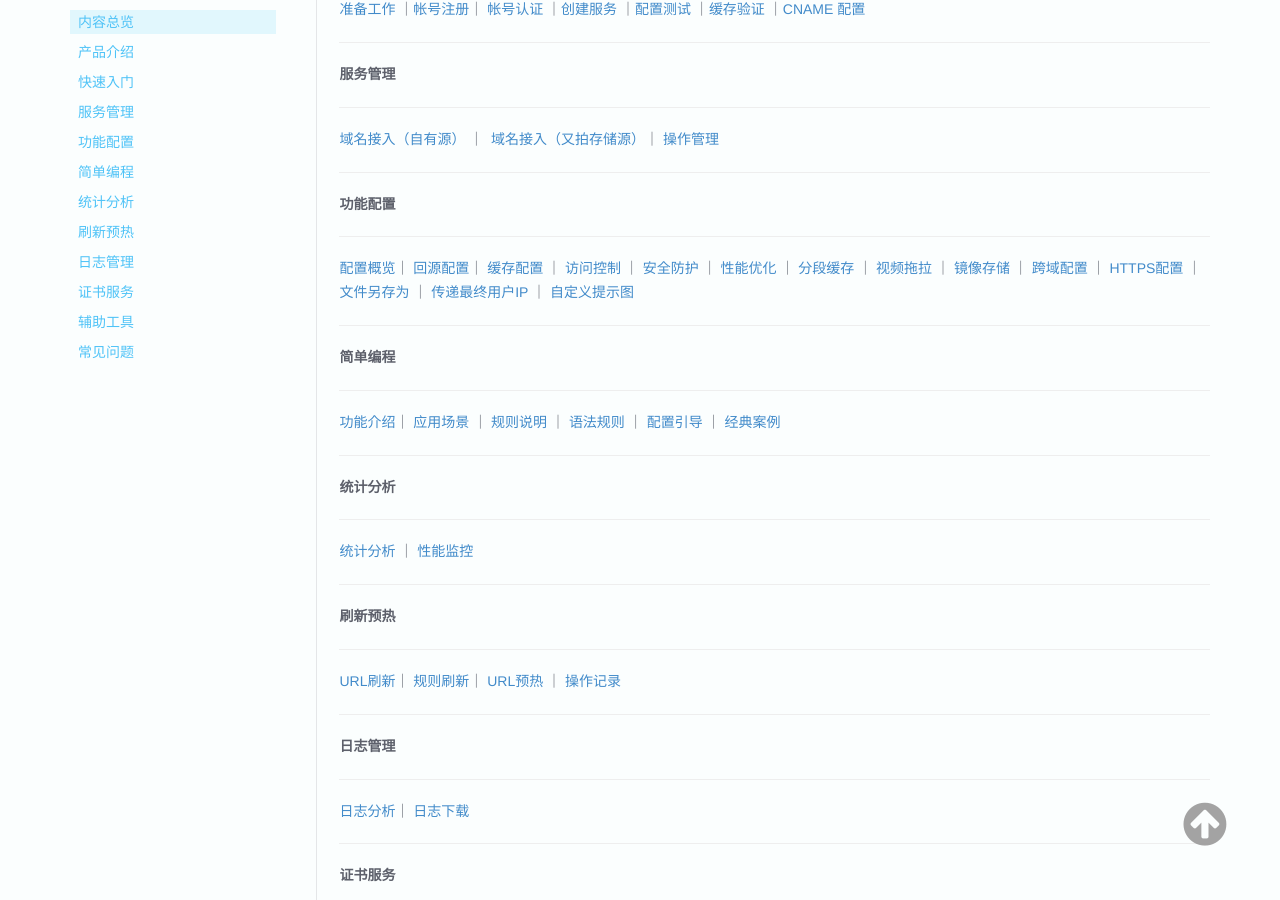
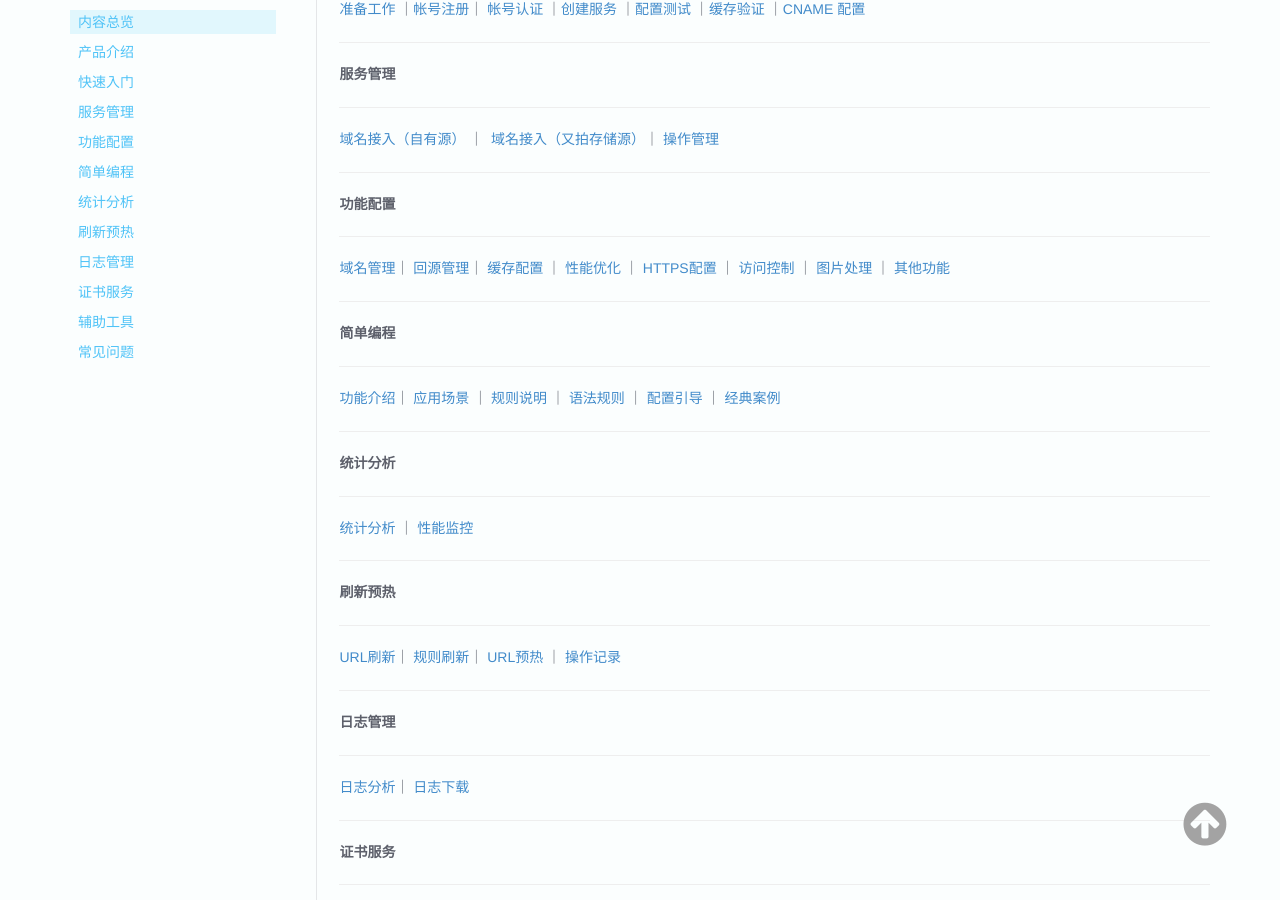
Before and after one commit to upyun/docs, an MkDocs documentation site: the page built from sources/cdn/index.md, in a window 1280 px wide and 900 px high, scrolled down 383 px. Built offline with MkDocs 1.6.1, drawn with Linux system fonts in a browser that asks for light colours; old or Windows-style settings are respelled for this version of MkDocs.

Commit message:
Update index.md

```diff
--- a/sources/cdn/index.md
+++ b/sources/cdn/index.md
@@ -25,7 +25,7 @@
 **功能配置**
 
 ----------
-[配置概览](https://docs.upyun.com/cdn/config/#1)｜ [回源配置](https://docs.upyun.com/cdn/config/#2)｜ [缓存配置](https://docs.upyun.com/cdn/config/#3) ｜ [访问控制](https://docs.upyun.com/cdn/config/#4) ｜ [安全防护](https://docs.upyun.com/cdn/config/#5) ｜ [性能优化](https://docs.upyun.com/cdn/config/#6) ｜ [分段缓存](https://docs.upyun.com/cdn/config/#7) ｜ [视频拖拉](https://docs.upyun.com/cdn/config/#8) ｜ [镜像存储](https://docs.upyun.com/cdn/config/#9) ｜ [跨域配置](https://docs.upyun.com/cdn/config/#10) ｜ [HTTPS配置](https://docs.upyun.com/cdn/config/#11-https) ｜ [文件另存为](https://docs.upyun.com/cdn/config/#121) ｜ [传递最终用户IP](https://docs.upyun.com/cdn/config/#122-ip) ｜ [自定义提示图](https://docs.upyun.com/cdn/config/#123)
+[域名管理](https://docs.upyun.com/cdn/config/#1)｜ [回源管理](https://docs.upyun.com/cdn/config/#2)｜ [缓存配置](https://docs.upyun.com/cdn/config/#3) ｜ [性能优化](https://docs.upyun.com/cdn/config/#4) ｜ [HTTPS配置](https://docs.upyun.com/cdn/config/#5) ｜ [访问控制](https://docs.upyun.com/cdn/config/#6) ｜ [图片处理](https://docs.upyun.com/cdn/config/#7) ｜ [其他功能](https://docs.upyun.com/cdn/config/#8)
 
 ----------
 
@@ -41,7 +41,7 @@
 
 ----------
 
-[统计分析](https://docs.upyun.com/cdn/analysis/#_1) ｜    [性能监控](https://docs.upyun.com/cdn/analysis/#_2)
+[统计分析](https://docs.upyun.com/cdn/analysis/#_1) ｜ [性能监控](https://docs.upyun.com/cdn/analysis/#_2)
 
 ----------
 
@@ -76,7 +76,6 @@
 
 ----------
 
-
 **常见问题**
 
 ----------
```
